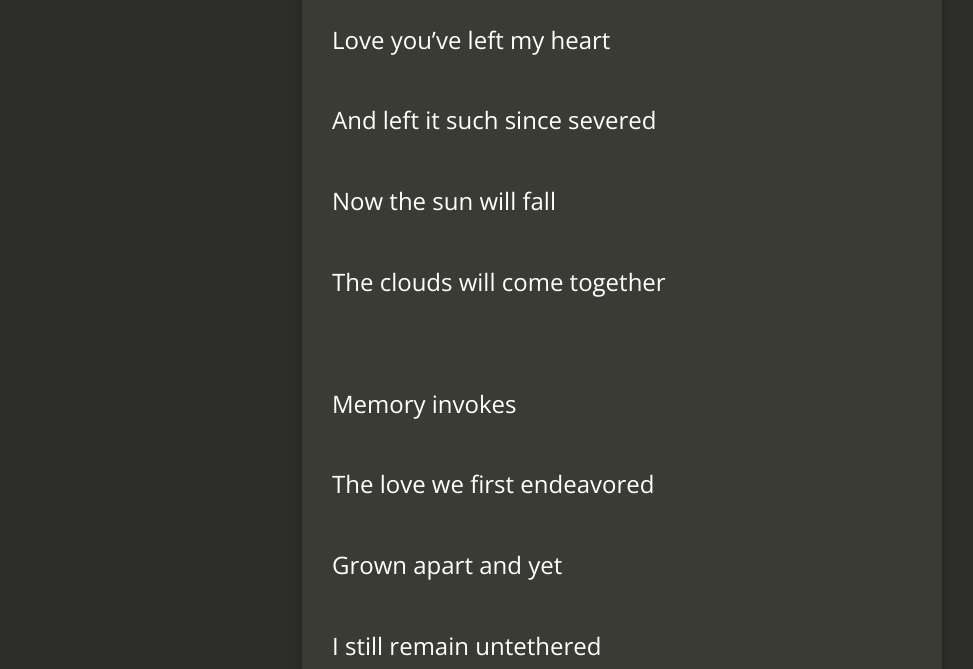
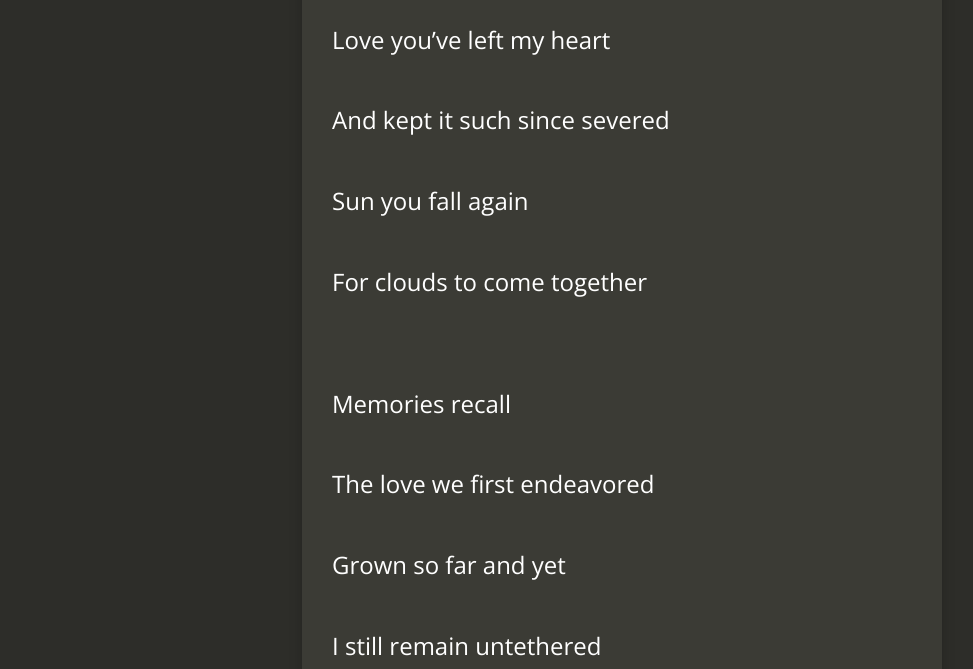
Before and after one commit to jacobtomlinson/carte-noire, a Jekyll site: the page built from _posts/2021-04-23-today.md, in a window 1280 px wide. Shown: the part 294-963 px from the top of the page, without its empty margins (18-991 px from the left). Built offline with Jekyll 4.4.1, drawn with Linux system fonts in a browser that asks for light colours; nearby versions of some CDN libraries; comment, search, counter and statistics services are not loaded.

Commit message:
Update another iteration of today poem

```diff
--- a/_posts/2021-04-23-today.md
+++ b/_posts/2021-04-23-today.md
@@ -14,18 +14,18 @@ tags:
 ---
 Love you’ve left my heart
 
-And left it such since severed
+And kept it such since severed
 
-Now the sun will fall
+Sun you fall again
 
-The clouds will come together
+For clouds to come together
 
 <br>
-Memory invokes
+Memories recall
 
 The love we first endeavored
 
-Grown apart and yet
+Grown so far and yet
 
 I still remain untethered
 
```
